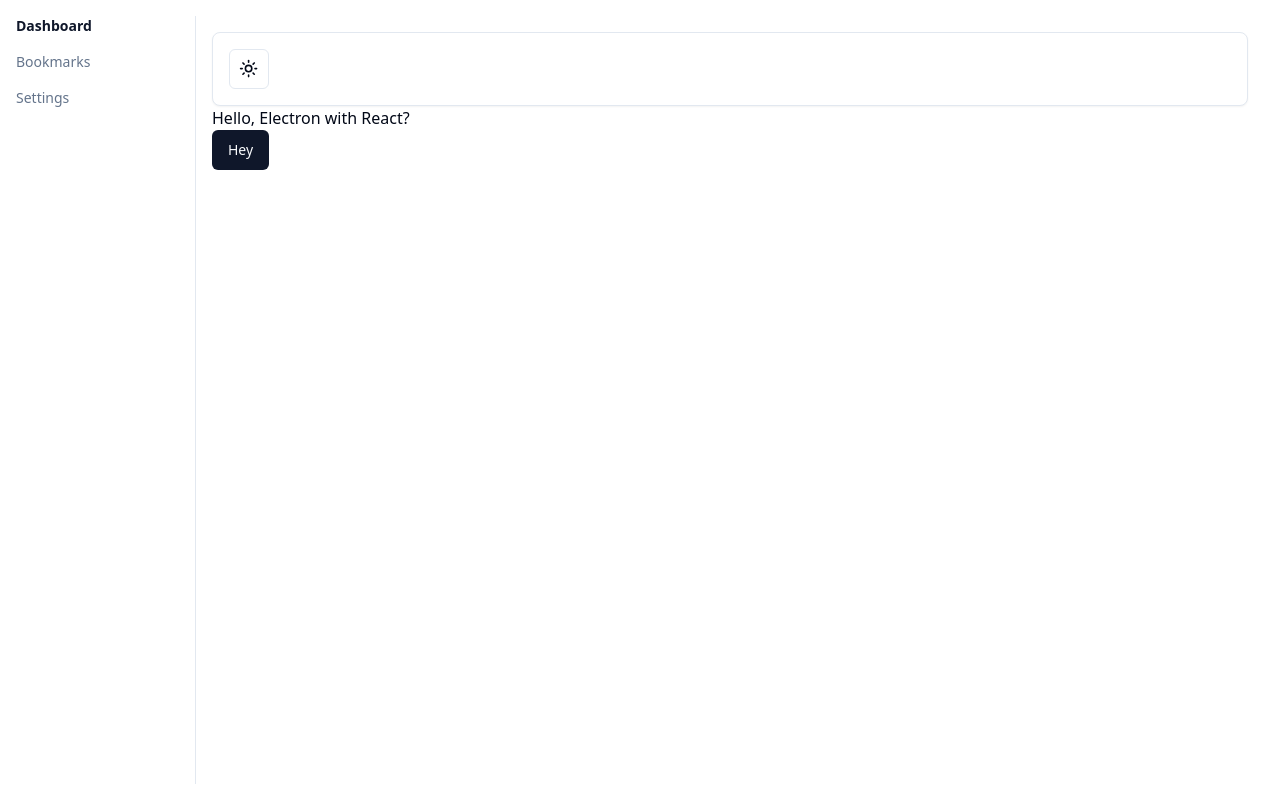
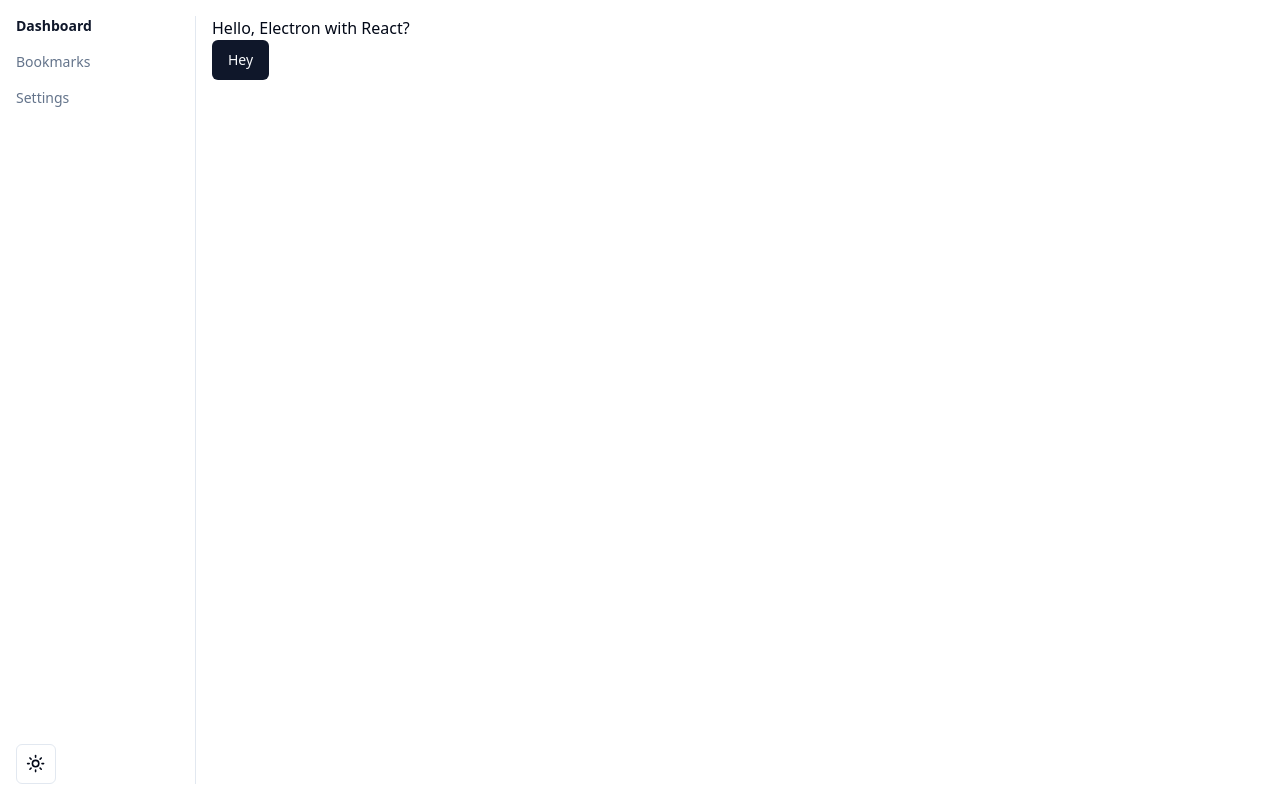
Before and after one commit to dannydi12/recall, a React (Vite) app: page / in a window 1280 px wide. Built offline with nearby package versions, Linux system fonts and the light colour scheme.

Commit message:
organizing layout

```diff
--- a/src/App.tsx
+++ b/src/App.tsx
@@ -1,14 +1,9 @@
 import React from "react";
 import { Button } from "@/system/ui/button";
-import { ModeToggle } from "./system/mode-toggle";
-import { Card } from "./system/ui/card";
 
 const App: React.FC = () => {
   return (
     <>
-      <Card className="p-4">
-        <ModeToggle />
-      </Card>
       <h1>Hello, Electron with React?</h1>
       <Button>Hey</Button>
     </>
--- a/src/components/Sidebar.tsx
+++ b/src/components/Sidebar.tsx
@@ -1,13 +1,14 @@
 import { Link, useLocation } from "react-router-dom";
 import ROUTES from "@/utils/routes";
+import { ModeToggle } from "@/system/mode-toggle";
 
 import { cn } from "@/lib/utils";
 
 const Sidebar: React.FC = () => {
   const { pathname } = useLocation();
   return (
-    <div className="border-r">
-      <nav className="grid gap-4 text-sm text-muted-foreground pr-4">
+    <div className="flex flex-col border-r pr-4">
+      <nav className="grid gap-4 text-sm text-muted-foreground">
         <Link
           to={ROUTES.base}
           className={cn({
@@ -31,6 +32,9 @@ const Sidebar: React.FC = () => {
           Settings
         </Link>
       </nav>
+      <div className="mb-0 mt-auto">
+        <ModeToggle />
+      </div>
     </div>
   );
 };
--- a/src/layouts/SidebarLayout.tsx
+++ b/src/layouts/SidebarLayout.tsx
@@ -6,7 +6,7 @@ const SidebarLayout: FC = () => {
   return (
     <div className="grid h-[100vh] grid-cols-[180px_1fr] p-4">
       <Sidebar />
-      <div className="p-4">
+      <div className="p-4 pt-0">
         <Outlet />
       </div>
     </div>
```
